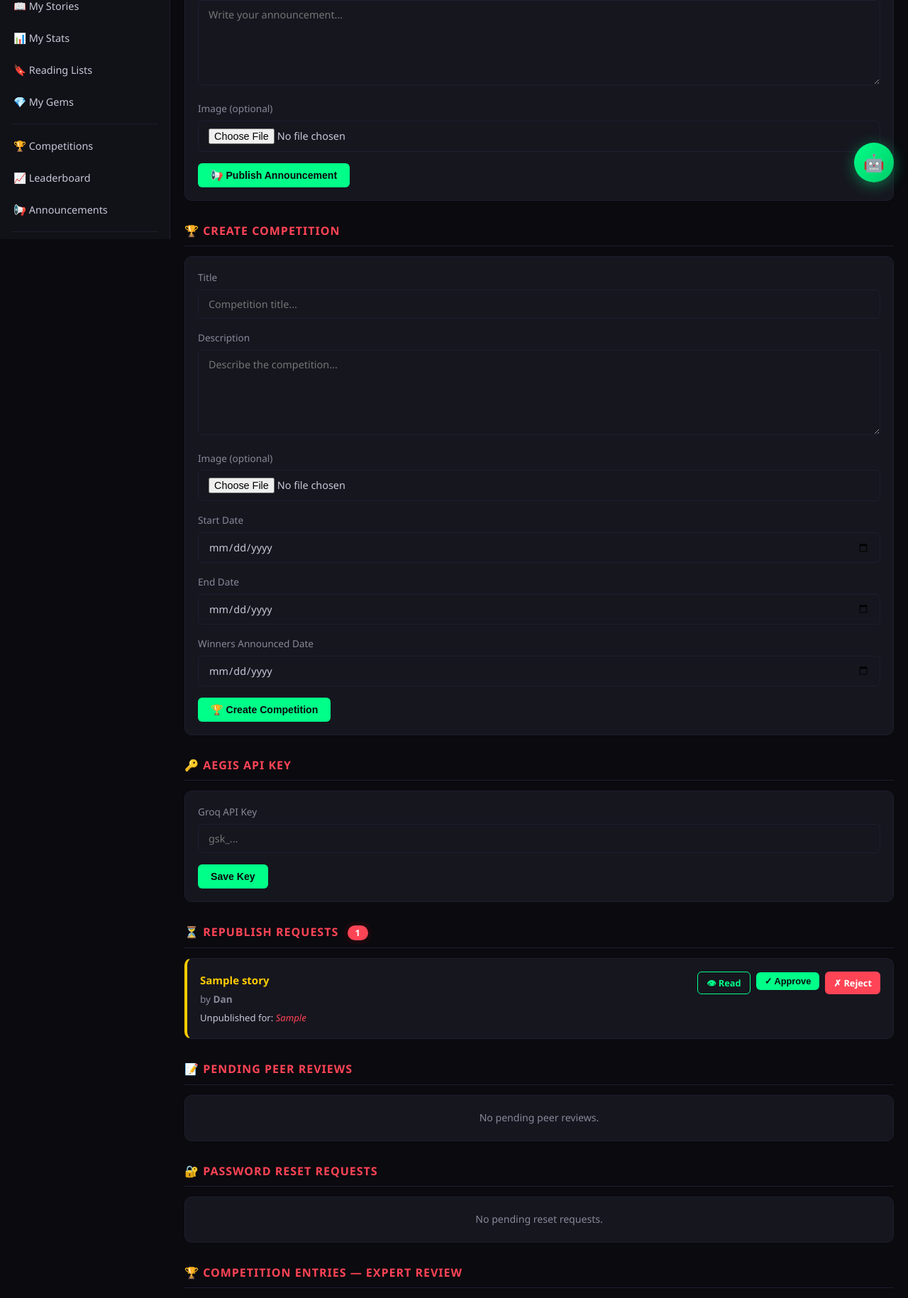
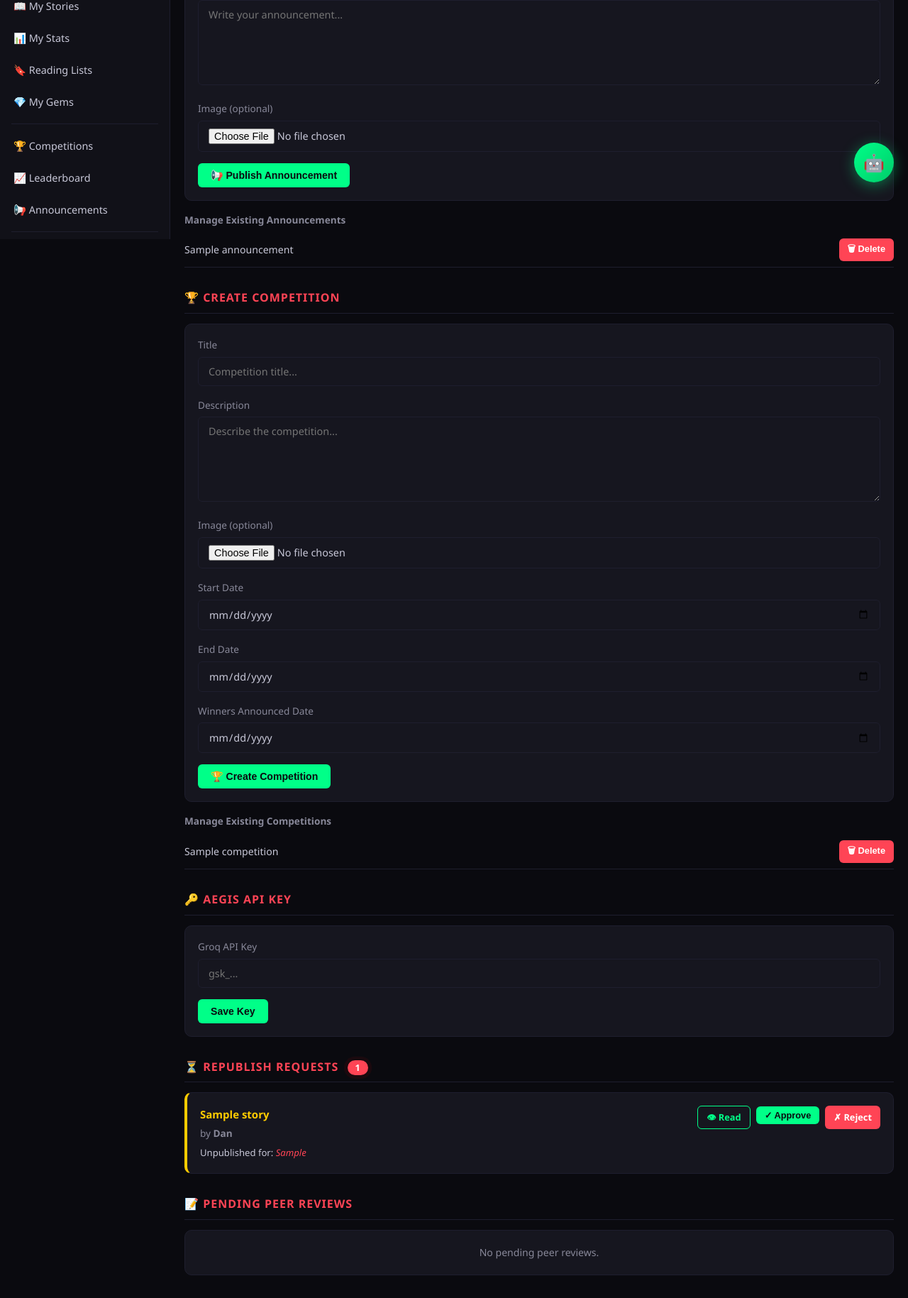
Before and after one commit to danielerastus001-hash/WritersWorld-, a Flask app: page /admin in a window 1280 px wide. Shown: the part 463-2292 px from the top of the page at 71% size. Run offline with Flask 3, Linux system fonts and the light colour scheme; a user stored in the database is signed in; data comes from the database, SQL or seed files in the repository; tables that the repository leaves empty hold one stand-in row (values such as "Sample post"); parts of the project's set-up code (start-up, migrations or seed data) failed here and were passed over; some libraries are stand-ins or nearby versions.

Commit message:
Add delete for competitions and announcements; move announcements to persistent database

```diff
--- a/app.py
+++ b/app.py
@@ -25,7 +25,7 @@ from database import (db, User, Story, Like, Comment, Notification,
                       ReadingList, AdminMessage, Competition,
                       CompetitionEntry, PeerReview, ExpertReview,
                       StoryView, Award, ActivityLog, ResetRequest,
-                      CompetitionWinner, list_stories, GemTransaction)
+                      CompetitionWinner, list_stories, GemTransaction, Announcement)
 
 # ─────────────────────────────────────────────
 #  APP SETUP
@@ -113,21 +113,16 @@ def add_notification(user_id, message, ntype="info", link=""):
     db.session.commit()
 
 def load_announcements():
-    path = os.path.join('announcements', 'announcements.json')
-    if not os.path.exists(path):
-        return []
-    with open(path) as f:
-        return json.load(f)
+    anns = Announcement.query.order_by(Announcement.created_at.desc()).all()
+    return [{
+        "id": a.id, "title": a.title, "body": a.body, "image": a.image,
+        "date": a.created_at.strftime("%Y-%m-%d %H:%M")
+    } for a in anns]
 
 def save_announcement(title, body, image=""):
-    path  = os.path.join('announcements', 'announcements.json')
-    items = load_announcements()
-    items.insert(0, {
-        "title": title, "body": body, "image": image,
-        "date": datetime.utcnow().strftime("%Y-%m-%d %H:%M")
-    })
-    with open(path, 'w') as f:
-        json.dump(items, f, indent=2)
+    a = Announcement(title=title, body=body, image=image)
+    db.session.add(a)
+    db.session.commit()
 
 def ask_aegis(prompt):
     key = GROQ_API_KEY
@@ -1250,6 +1245,16 @@ def delete_competition(comp_id):
     db.session.delete(comp)
     db.session.commit()
     flash('Competition deleted.', 'success')
+    return redirect(url_for('admin_panel'))
+
+@app.route('/admin/announcement/delete/<int:ann_id>', methods=['POST'])
+@login_required
+@admin_required
+def delete_announcement(ann_id):
+    ann = Announcement.query.get_or_404(ann_id)
+    db.session.delete(ann)
+    db.session.commit()
+    flash('Announcement deleted.', 'success')
     return redirect(url_for('admin_panel'))
 
 # ─────────────────────────────────────────────
--- a/templates/admin.html
+++ b/templates/admin.html
@@ -56,6 +56,19 @@
       <button type="submit" class="btn btn-green">📢 Publish Announcement</button>
     </form>
   </div>
+  {% if announcements %}
+  <div style="margin-top:16px;">
+    <h4 style="color:var(--text-dim); font-size:0.85rem; margin-bottom:8px;">Manage Existing Announcements</h4>
+    {% for ann in announcements %}
+    <div style="display:flex; justify-content:space-between; align-items:center; padding:8px 0; border-bottom:1px solid var(--border); flex-wrap:wrap; gap:8px;">
+      <span style="font-size:0.88rem;">{{ ann.title }}</span>
+      <form method="POST" action="{{ url_for('delete_announcement', ann_id=ann.id) }}" onsubmit="return confirm('Delete this announcement? This cannot be undone.');" style="display:inline;">
+        <button type="submit" class="btn btn-red btn-sm">🗑 Delete</button>
+      </form>
+    </div>
+    {% endfor %}
+  </div>
+  {% endif %}
 </div>
 
 <!-- CREATE COMPETITION -->
@@ -90,6 +103,19 @@
       <button type="submit" class="btn btn-green">🏆 Create Competition</button>
     </form>
   </div>
+  {% if competitions %}
+  <div style="margin-top:16px;">
+    <h4 style="color:var(--text-dim); font-size:0.85rem; margin-bottom:8px;">Manage Existing Competitions</h4>
+    {% for comp in competitions %}
+    <div style="display:flex; justify-content:space-between; align-items:center; padding:8px 0; border-bottom:1px solid var(--border); flex-wrap:wrap; gap:8px;">
+      <span style="font-size:0.88rem;">{{ comp.title }}</span>
+      <form method="POST" action="{{ url_for('delete_competition', comp_id=comp.id) }}" onsubmit="return confirm('Delete this competition? This cannot be undone.');" style="display:inline;">
+        <button type="submit" class="btn btn-red btn-sm">🗑 Delete</button>
+      </form>
+    </div>
+    {% endfor %}
+  </div>
+  {% endif %}
 </div>
 
 <!-- AEGIS API KEY -->
```
Also changed, not shown: database.py (+10 -0 lines).
